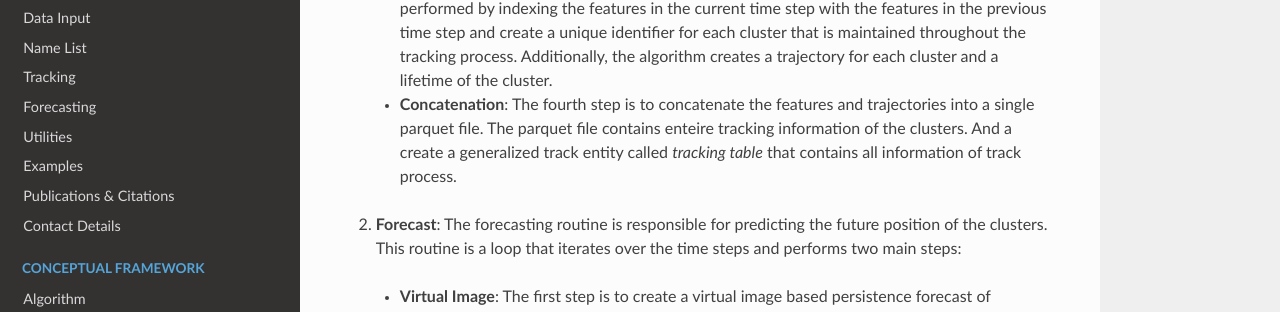
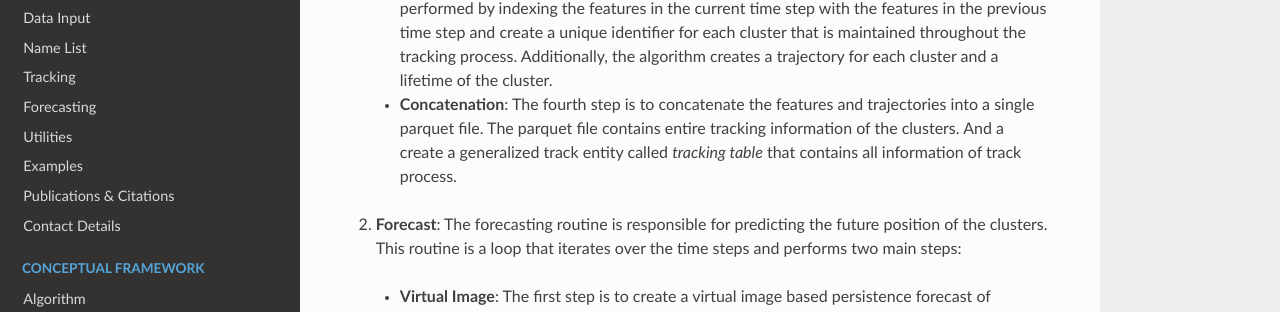
Before and after one commit to fortracc/pyfortracc, a Sphinx documentation site: the page built from doc/index.rst, in a window 1280 px wide and 900 px high, scrolled down 1429 px. Shown: the part 163-475 px from the top of the window. Built offline with Sphinx 7.4.7 and the Read the Docs theme 3.1.0, drawn with Linux system fonts in a browser that asks for light colours.

Commit message:
Update index.rst

```diff
--- a/doc/index.rst
+++ b/doc/index.rst
@@ -20,7 +20,7 @@ The algorithm is divided into two main routines Track and Forecast.
   - **Features Extraction**: The first step is to identify the features in a time-varying field. The features are identified by applying a multi-thresholding technique to the field, clustering the contiguous pixels with values above the threshold and vectorizing the clusters into a geospatial object.
   - **Spatial Operations**: The second step is to perform spatial operations on the features. The spatial operations are used to identify the spatial relationships between the features and create a vector displacement between the centroids of the features.
   - **Cluster Linkage**: The third step is to link the features between the time steps. The linkage is performed by indexing the features in the current time step with the features in the previous time step and create a unique identifier for each cluster that is maintained throughout the tracking process. Additionally, the algorithm creates a trajectory for each cluster and a lifetime of the cluster.
-  - **Concatenation**: The fourth step is to concatenate the features and trajectories into a single parquet file. The parquet file contains enteire tracking information of the clusters. And a create a generalized track entity called `tracking table` that contains all information of track process.
+  - **Concatenation**: The fourth step is to concatenate the features and trajectories into a single parquet file. The parquet file contains entire tracking information of the clusters. And a create a generalized track entity called `tracking table` that contains all information of track process.
 
 2. **Forecast**: The forecasting routine is responsible for predicting the future position of the clusters. This routine is a loop that iterates over the time steps and performs two main steps:
   - **Virtual Image**: The first step is to create a virtual image based persistence forecast of individual clusters. The virtual image is created by shifting the clusters in the current time step to the `n` time steps ahead. The extrapolation is performed by applying a mean vector displacement of the clusters based on u and v components.
```
